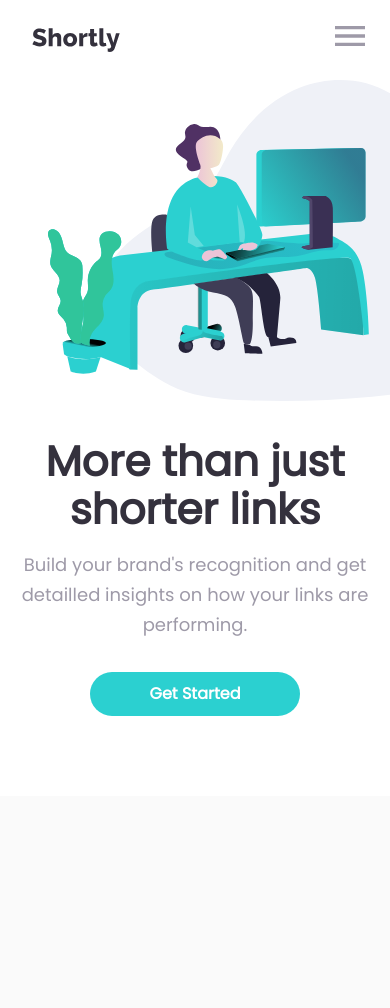
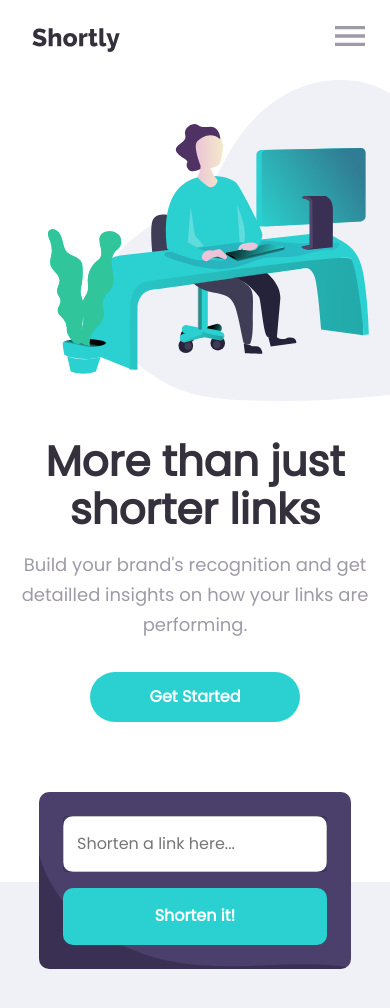
Before and after one commit to AnnaMarandola/shorten_links, a React (Create React App) app: page / in a window 390 px wide. Shown: the top 1008 px of the page. Before the commit the page ends 844 px from the top, so only its background shows below. Built offline with nearby package versions, Linux system fonts and the light colour scheme.

Commit message:
responsive search bar

```diff
--- a/src/App.js
+++ b/src/App.js
@@ -1,11 +1,13 @@
 import Navbar from "./components/Navbar";
 import Hero from "./components/Hero";
+import SearchBar from "./components/SearchBar";
 
 function App() {
   return (
     <div className="App">
     <Navbar/>
     <Hero />
+    <SearchBar />
     </div>
   );
 }
--- a/src/components/CTAButton.js
+++ b/src/components/CTAButton.js
@@ -3,7 +3,7 @@ import { withStyles } from "@material-ui/core";
 
 export default withStyles((theme) => ({
   root: {
-    padding: "0.5em 1.5em",
+    padding: "0.7em 1.5em",
     borderRadius: "30px",
     fontSize: "1rem",
     border: "0px",
--- a/src/components/Hero.js
+++ b/src/components/Hero.js
@@ -9,11 +9,11 @@ const styles = (theme) => ({
     flexDirection: "column-reverse",
     backgroundColor: "white",
     overflow: "hidden",
-    paddingBottom: "5rem",
+    paddingBottom: "10rem",
     [theme.breakpoints.up("md")]: {
       flexDirection: "row",
-      height: "927px",
-      marginTop: "2rem",
+      paddingTop: "2rem",
+      paddingBottom: "8rem"
     },
   },
   textContainer: {
@@ -21,10 +21,10 @@ const styles = (theme) => ({
     width: "90%",
     marginLeft: "5%",
     [theme.breakpoints.up("md")]: {
-      width: "50%",
+      width: "40%",
       marginLeft: "15%",
       textAlign: "left",
-      marginTop: "4rem",
+      marginTop: "5rem",
     },
   },
   title: {
@@ -36,7 +36,6 @@ const styles = (theme) => ({
     [theme.breakpoints.up("md")]: {
         width: "65%"
     },
-
   },
   imageContainer: {
     overflowRight: "hidden",
@@ -48,8 +47,8 @@ const styles = (theme) => ({
     overflowRight: "hidden",
     marginBottom: "2rem",
     [theme.breakpoints.up("sm")]: {
-      width: "100%",
-      marginLeft: "9rem",
+      width: "110%",
+      marginLeft: "7rem",
     },
   },
   getStartedBtn: {
@@ -57,11 +56,10 @@ const styles = (theme) => ({
     [theme.breakpoints.up("sm")]: {
         width: "10rem"
       },
-
   },
 });
 
-const Header = ({ classes }) => {
+const Hero = ({ classes }) => {
   return (
     <div className={classes.root}>
       <div className={classes.textContainer}>
@@ -81,4 +79,4 @@ const Header = ({ classes }) => {
   );
 };
 
-export default withStyles(styles)(Header);
+export default withStyles(styles)(Hero);
--- /dev/null
+++ b/src/components/SearchBar.js
@@ -0,0 +1,90 @@
+import { withStyles, TextField, Button } from "@material-ui/core";
+import BGDESKTOP from "../assets/bg-shorten-desktop.svg";
+import BGMOBILE from "../assets/bg-shorten-mobile.svg";
+
+const styles = (theme) => ({
+  root: {
+    backgroundColor: theme.palette.secondary.whiteish,
+  },
+  form: {
+    width: "80%",
+    marginLeft: "10%",
+    backgroundColor: theme.palette.primary.deepBlue,
+    backgroundImage: `url(${BGMOBILE})`,
+    backgroundRepeat: "no-repeat",
+    backgroundPosition: "center 120% ",
+    backgroundSize: "cover",
+    padding: "1.5rem",
+    borderRadius: "10px",
+    display: "flex",
+    position: "relative",
+    top: "-90px",
+    [theme.breakpoints.up("md")]: {
+      padding: "2.5rem",
+      textAlign: "center",
+      flexDirection: "column",
+      width: "70%",
+      marginLeft: "15%",
+      backgroundImage: `url(${BGDESKTOP})`,
+      backgroundPosition: "center 20% ",
+      position: "relative",
+      top: "-75px",
+    },
+  },
+  input: {
+    backgroundColor: "white",
+    borderRadius: "10px",
+    marginBottom: "1rem",
+    width: "100%",
+    [theme.breakpoints.up("md")]: {
+      width: "80%",
+      marginBottom: 0,
+      marginRight: "1rem",
+      margin: "0.5rem",
+
+    },
+  },
+  shortenBtn: {
+    padding: "0.9em 2em",
+    width: "100%",
+    borderRadius: "10px",
+    fontSize: "1rem",
+    border: "0px",
+    color: "white",
+    textTransform: "initial",
+    fontWeight: 600,
+    backgroundColor: theme.palette.primary.turquoise,
+    "&:hover": {
+      backgroundColor: theme.palette.secondary.clearBlue,
+      color: theme.palette.primary.yellow,
+    },
+    [theme.breakpoints.up("md")]: {
+      fontSize: "1rem",
+      width: "15%",
+      minWidth: "10rem",
+      marginLeft: "1rem",
+      margin: "0.5rem",
+
+    },
+  },
+});
+
+const SearchBar = ({ classes }) => {
+  return (
+    <div className={classes.root}>
+      <div className={classes.form}>
+        <form>
+          <TextField
+            variant="outlined"
+            label="Shorten a link here..."
+            className={classes.input}
+            color="secondary"
+          />
+          <Button className={classes.shortenBtn}>Shorten it!</Button>
+        </form>
+      </div>
+    </div>
+  );
+};
+
+export default withStyles(styles)(SearchBar);
```
Also changed, not shown: src/assets/bg-shorten-desktop.svg (added), src/assets/bg-shorten-mobile.svg (added).
